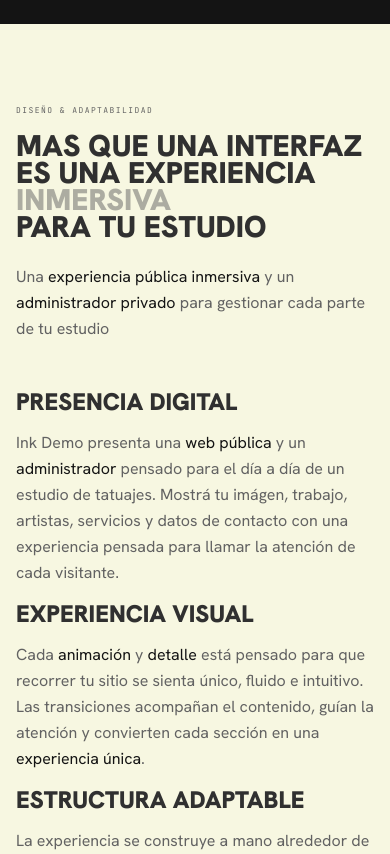
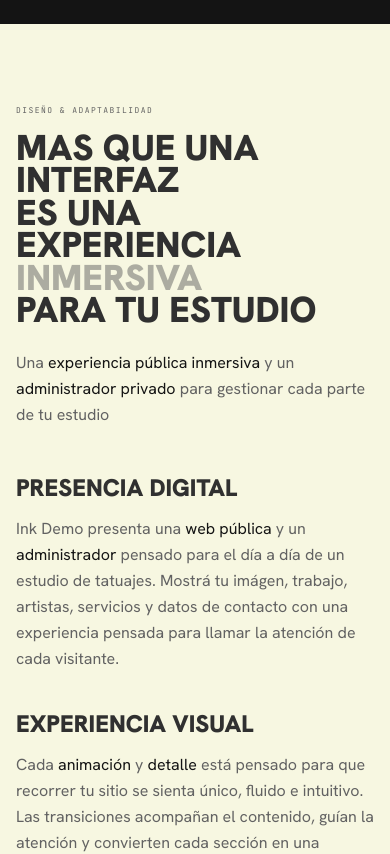
Before and after one commit to DamRodriguez/ink-demo, a Next.js app: page / in a window 390 px wide. Shown: the part 820-1674 px from the top of the page. Built offline with nearby package versions, Linux system fonts and the light colour scheme; no server answers.

Commit message:
Update ProductOverview.tsx

```diff
--- a/components/landing/ProductOverview.tsx
+++ b/components/landing/ProductOverview.tsx
@@ -110,7 +110,7 @@ export function ProductOverview() {
           Diseño & Adaptabilidad
         </SectionLabel>
         <div className="grid gap-y-6 gap-x-24 2xl:grid-cols-[0.7fr_1.3fr] 2xl:items-end">
-          <h2 className="font-display text-3xl uppercase leading-[0.9] md:text-5xl">
+          <h2 className="font-display text-4xl uppercase leading-[0.9] md:text-5xl">
             <span className="block overflow-y-clip">
               <span className="overview-title-line block opacity-0">
                 Mas que una interfaz
@@ -141,7 +141,7 @@ export function ProductOverview() {
             </p>
           </div>
         </div>
-        <div className="common-section-space grid gap-4 md:gap-6 lg:grid-cols-3">
+        <div className="common-section-space grid gap-10 md:gap-14 lg:grid-cols-3">
           {PRODUCT_BLOCKS.map((block) => (
             <article key={block.label} className="overview-block opacity-0">
               <h3 className="font-display text-2xl uppercase leading-none text-primary-on-light-text md:text-3xl">
```
